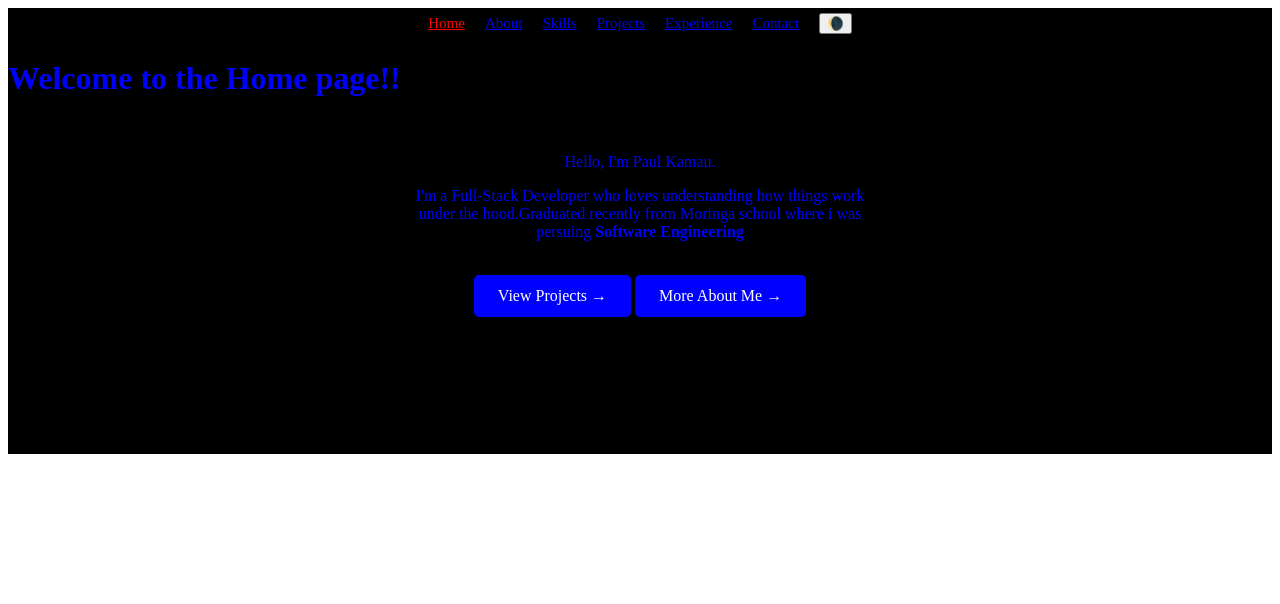
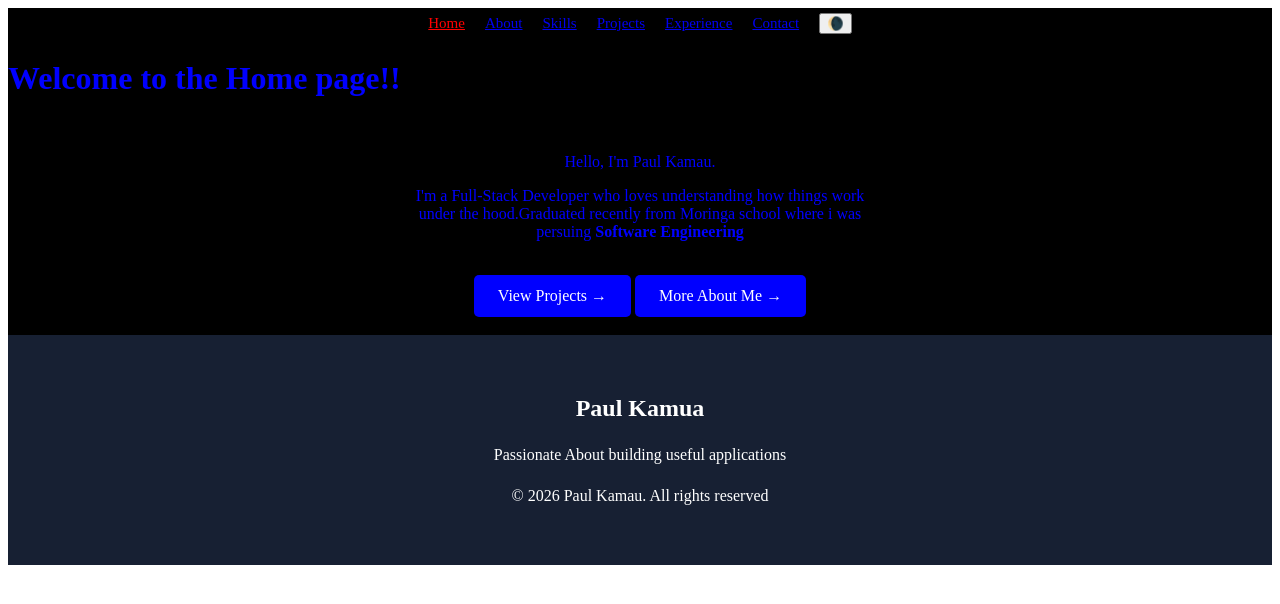
Before and after one commit to kamaukimani/portfolio-website, a React (Vite) app: page / in a window 1280 px wide. Shown: the top 604 px of the page. Built offline with nearby package versions, Linux system fonts and the light colour scheme.

Commit message:
style Footer component

```diff
--- a/src/index.css
+++ b/src/index.css
@@ -35,3 +35,32 @@
     cursor: pointer;
 
 }
+
+
+.footer {
+    background-color: #172033;
+    color: white;
+    padding: 40px 20px;
+    text-align: center;
+}
+
+.footer nav,
+.social-links {
+    display: flex;
+    justify-content: center;
+    gap: 25px;
+    margin: 20px 0;
+}
+
+.footer a {
+    color: white;
+    text-decoration: none;
+}
+
+.footer a:hover {
+    color: #38bdf8;
+}
+
+.footer p {
+    line-height: 1.6;
+}
```
